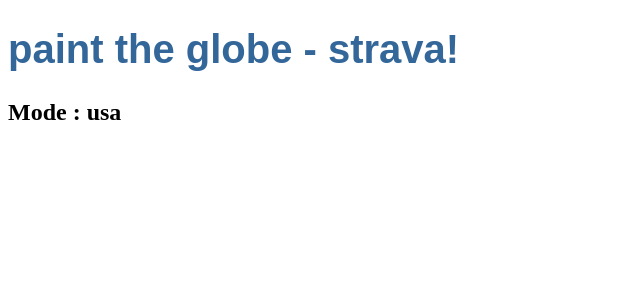
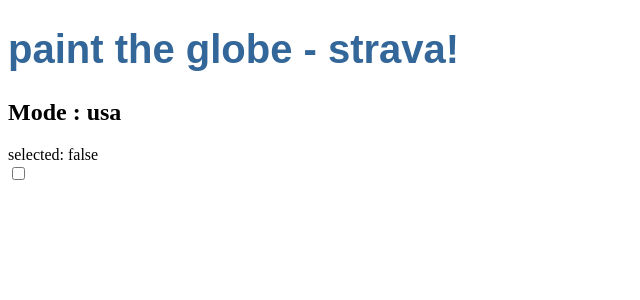
Before and after one commit to fumba/paint-the-globe-strava, an Angular app: page / in a window 1280 px wide. Shown: the top 300 px of the page, without its empty margins (0-640 px from the left). Built offline with nearby package versions, Linux system fonts and the light colour scheme.

Commit message:
added checkbox with two way binding

```diff
--- a/src/app/app.component.html
+++ b/src/app/app.component.html
@@ -1,2 +1,7 @@
 <h1>{{title}}</h1>
 <h2>Mode : {{mode.name}}</h2>
+<div>
+    <label>selected: </label> {{mode.selected}}
+    <br>
+    <input type="checkbox" [(ngModel)]="mode.selected">
+</div>
--- a/src/app/app.component.ts
+++ b/src/app/app.component.ts
@@ -6,9 +6,10 @@
   styleUrls: ['./app.component.css']
 })
 export class AppComponent {
-  mode: Mode = { name: 'usa' };
+  mode: Mode = { name: 'usa', selected:false };
   title:String = 'paint the globe - strava!';
 }
 export class Mode {
   name: string;
+  selected: Boolean;
 }
```
